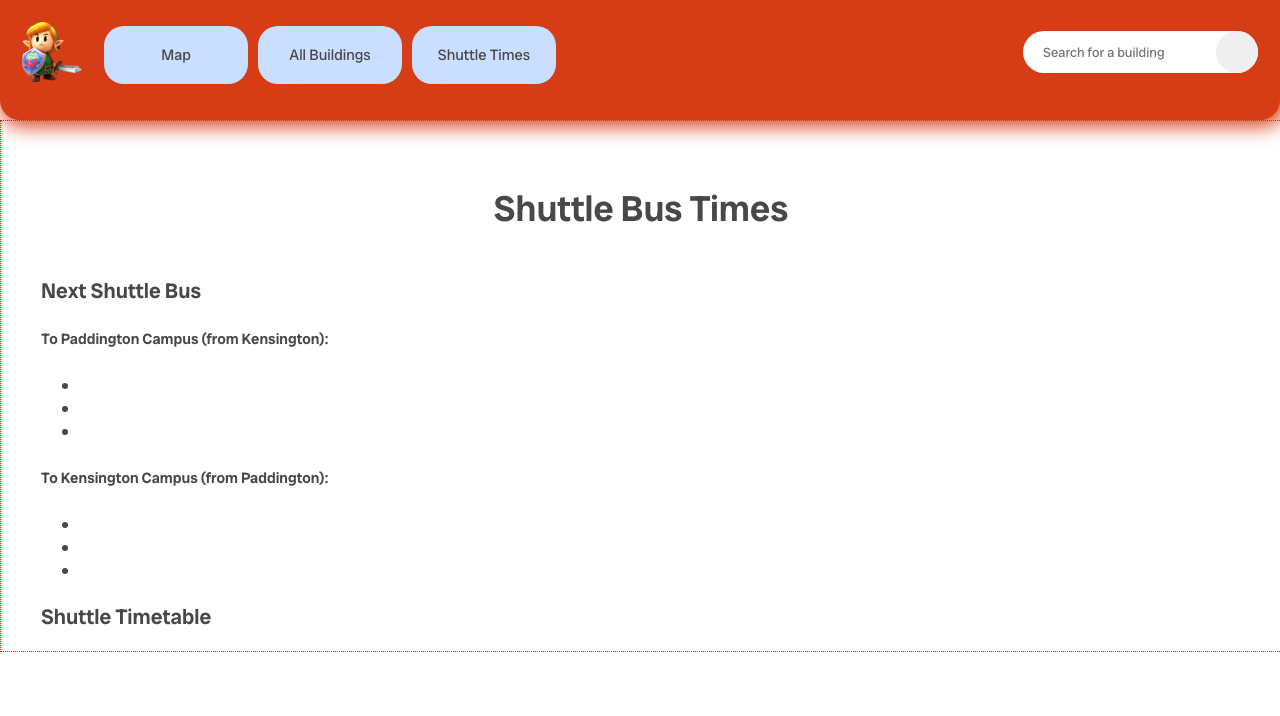
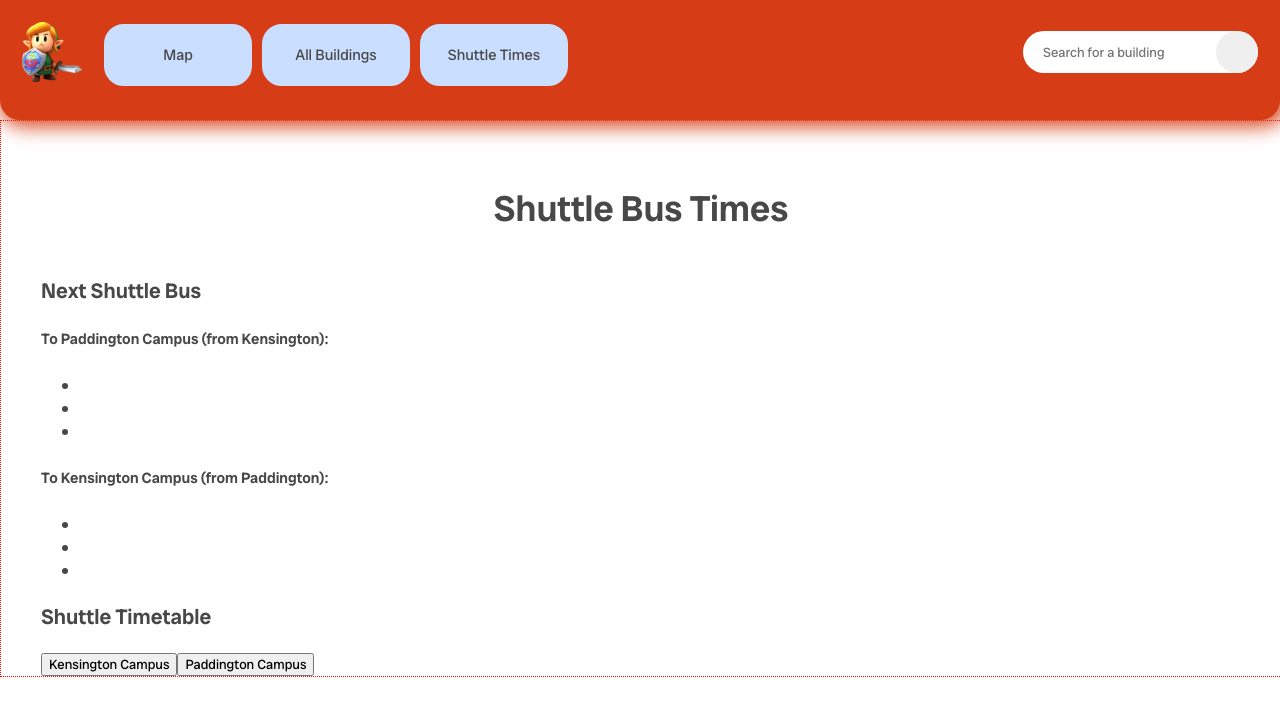
Before and after one commit to jasmine-chiu/StudySpotsInSyd, a React (Vite) app: page /shuttle in a window 1280 px wide. Shown: the top 716 px of the page. Built offline with nearby package versions, Linux system fonts and the light colour scheme; the HTML template or start-up script is replaced by a standard one.

Commit message:
fix: adding/fixing toggle consistency, indentation

```diff
--- a/src/Map.jsx
+++ b/src/Map.jsx
@@ -9,9 +9,12 @@ const Map = () => {
 					<div className="page-title">
 						<h1>UNSW Buildings Map</h1>
 					</div>
-					<div className="map-toggle">
-						<button className="map-toggle-btn">Kensington Campus</button>
-						<button className="map-toggle-btn">Paddington Campus</button>
+					<div className="campus-toggle">
+						<button className="campus-toggle-btn">Kensington Campus</button>
+						<button className="campus-toggle-btn">Paddington Campus</button>
+					</div>
+					<div className="map-key">
+						{/* <button>show open</button> */}
 					</div>
 					<div className="map-model">
 						insert map
--- a/src/Shuttle.jsx
+++ b/src/Shuttle.jsx
@@ -47,6 +47,10 @@ const Shuttle = () => {
 						<div className="subtitle">
 							<h3>Shuttle Timetable</h3>
 						</div>
+						<div className="campus-toggle">
+							<button className="campus-toggle-btn">Kensington Campus</button>
+							<button className="campus-toggle-btn">Paddington Campus</button>
+						</div>
 						<div className="timetable">
 
 						</div>
--- a/src/styles/global.css
+++ b/src/styles/global.css
@@ -95,8 +95,13 @@ a {
     background-color: rgb(202, 223, 255);
     color: rgb(72,72,72);
     border-radius: 20px;
-    border: none;
+    border: 2px solid rgb(202, 223, 255);
     text-decoration: none;
+}
+
+.nav-btn:hover {
+	font-weight: bold;
+	border: 2px dotted #d63d16;
 }
 
 .nav-search {
```
Lines whose indentation alone changed are shown as unchanged.
